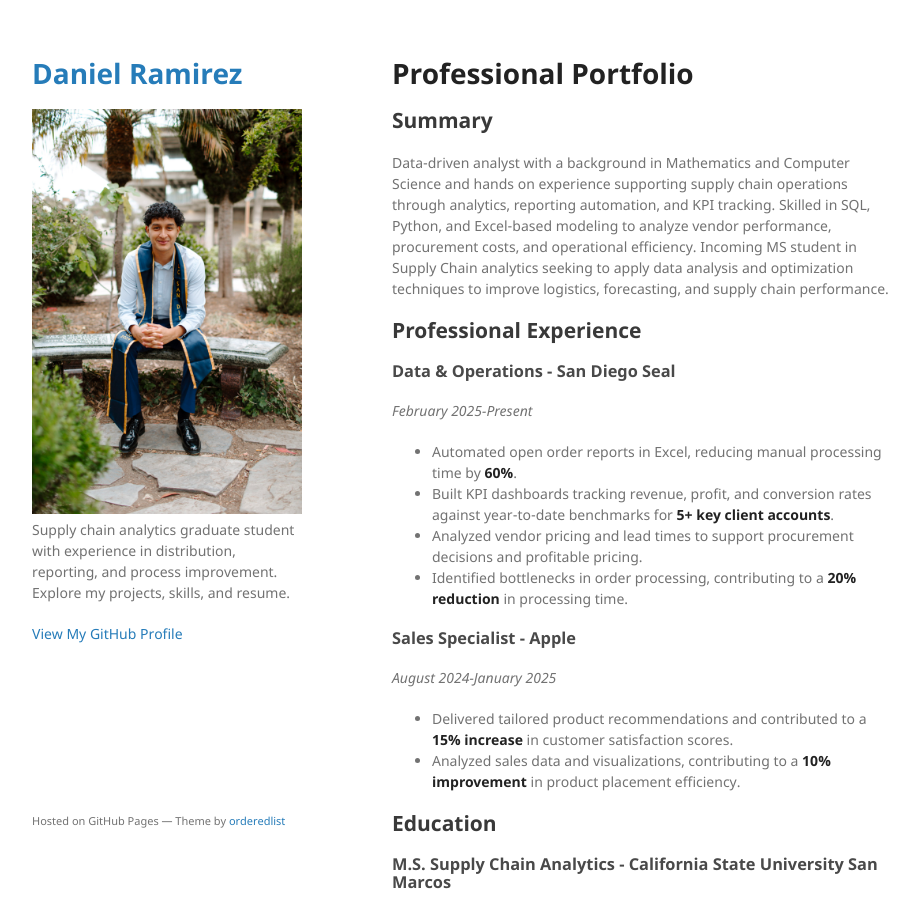
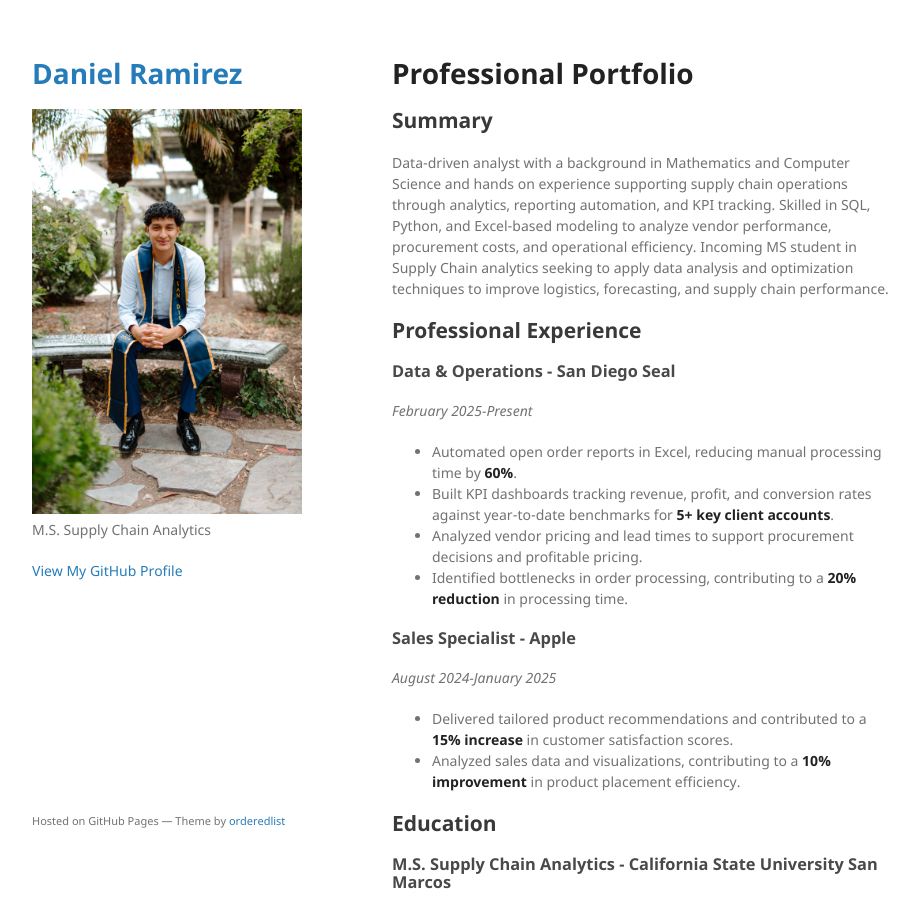
Before and after one commit to dannyr742/dannyr742.github.io, a Jekyll site: the page built from index.md, in a window 1280 px wide and 900 px high. Shown: the whole window, without its empty margins (178-1096 px from the left). Built offline with Jekyll 4.4.1, drawn with Linux system fonts in a browser that asks for light colours; our own code applies the rules of GitHub Pages for plain Markdown files.

```diff
--- a/_config.yml
+++ b/_config.yml
@@ -1,6 +1,6 @@
 title: Daniel Ramirez
 logo: /assets/img/logo.png
-description: Supply chain analytics graduate student with experience in distribution, reporting, and process improvement. Explore my projects, skills, and resume.
+description: M.S. Supply Chain Analytics
 show_downloads: false
 google_analytics:
 theme: jekyll-theme-minimal
```
